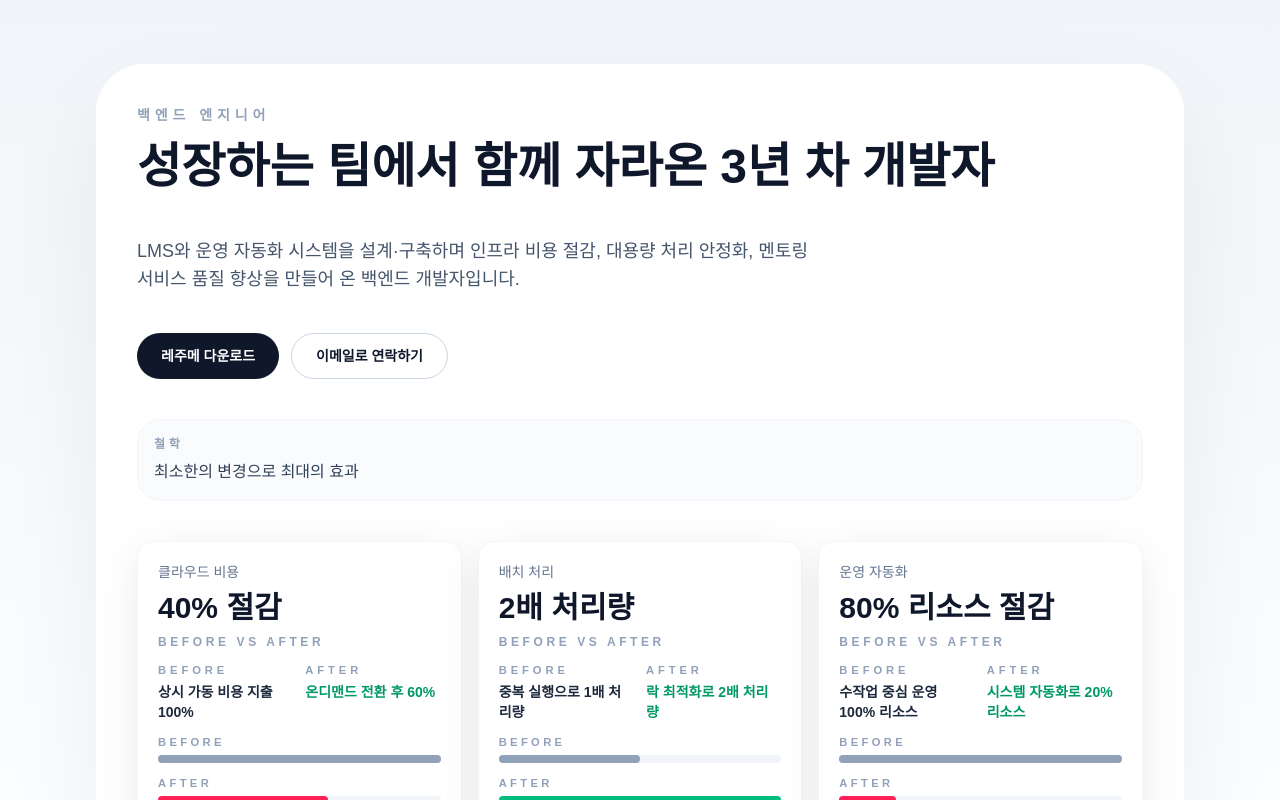
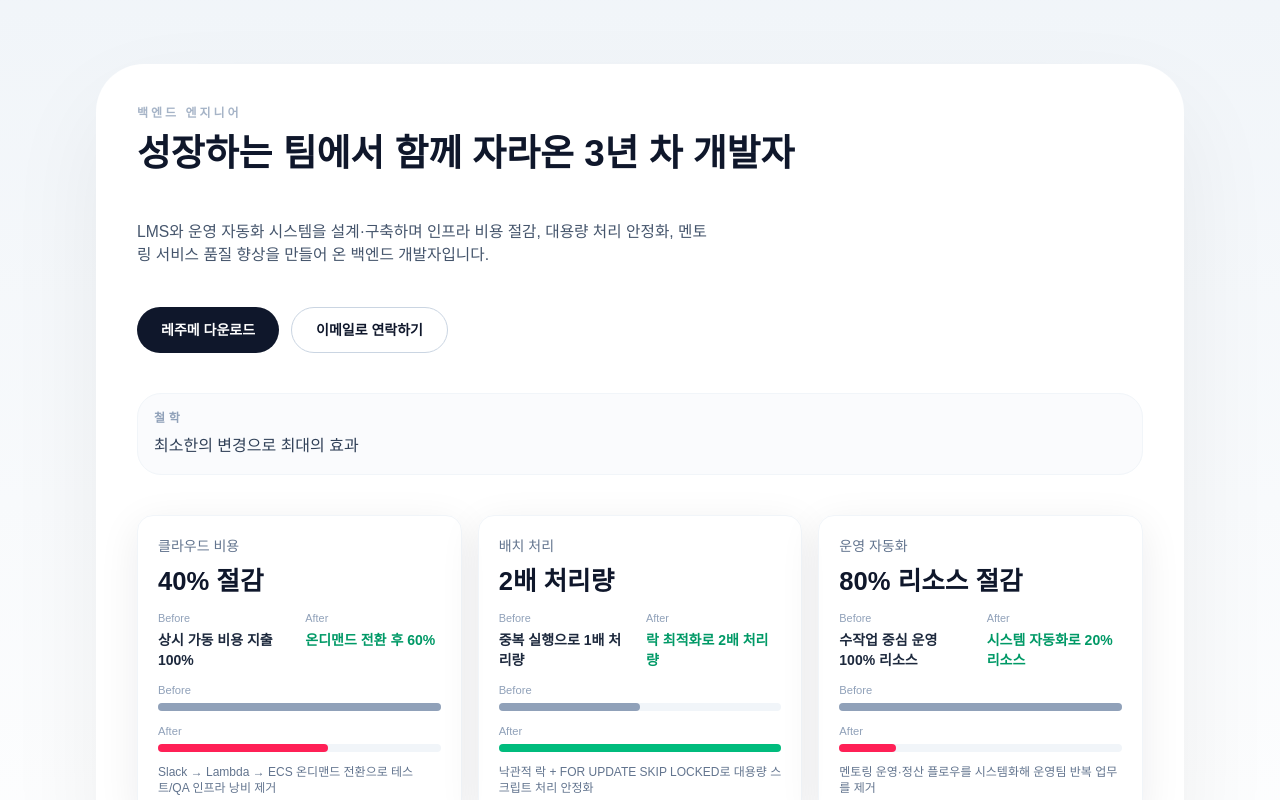
Before and after one commit to chicori3/branding-page, a Next.js app: page / in a window 1280 px wide. Shown: the top 800 px of the page. Built offline with nearby package versions, Linux system fonts and the light colour scheme.

Commit message:
style: polish hero typography and kpi minimal charts

```diff
--- a/src/app/page.tsx
+++ b/src/app/page.tsx
@@ -11,13 +11,17 @@ export default function Home() {
       <main className="mx-auto flex w-full max-w-6xl flex-col gap-20 px-4 sm:px-6 lg:px-8">
         <section className="relative overflow-hidden rounded-[48px] border border-white/60 bg-white/95 p-8 shadow-[0_40px_100px_rgba(15,23,42,0.06)] sm:p-10">
           <div className="space-y-10">
-            <div className="space-y-3">
-              <p className="text-sm font-semibold uppercase tracking-[0.35em] text-slate-400">{siteConfig.role}</p>
-              <h1 className="text-3xl font-semibold leading-tight text-slate-900 sm:text-4xl lg:text-5xl">
+            <div className="space-y-2">
+              <p className="text-xs font-semibold uppercase tracking-[0.25em] text-slate-400/80">
+                {siteConfig.role}
+              </p>
+              <h1 className="text-3xl font-semibold leading-snug text-slate-900 sm:text-[2.3rem] sm:leading-snug">
                 {siteConfig.headline}
               </h1>
             </div>
-            <p className="max-w-2xl text-lg text-slate-600">{siteConfig.summary}</p>
+            <p className="max-w-xl text-base text-slate-600 sm:text-[0.98rem]">
+              {siteConfig.summary}
+            </p>
             <div className="flex flex-wrap gap-3">
               <a
                 href={siteConfig.resumeUrl}
--- a/src/components/KpiCard.tsx
+++ b/src/components/KpiCard.tsx
@@ -15,21 +15,18 @@ export function KpiCard({ title, metric, before, after, description, ariaLabel }
       aria-label={ariaLabel}
     >
       <p className="text-sm font-medium text-slate-500">{title}</p>
-      <div className="mt-2 flex flex-wrap items-baseline gap-2 text-pretty">
-        <p className="text-3xl font-bold text-slate-900">{metric}</p>
-        <span className="text-xs font-semibold uppercase tracking-[0.3em] text-slate-400">
-          Before vs After
-        </span>
+      <div className="mt-2 flex flex-wrap items-baseline justify-between gap-2 text-pretty">
+        <p className="text-2xl font-semibold text-slate-900 sm:text-[1.6rem]">{metric}</p>
       </div>
-      <dl className="mt-3 grid grid-cols-2 gap-3 text-sm text-slate-600">
+      <dl className="mt-3 grid grid-cols-2 gap-3 text-[0.78rem] text-slate-600">
         <div className="space-y-1 break-words">
-          <dt className="text-[0.7rem] font-semibold uppercase tracking-[0.35em] text-slate-400">
+          <dt className="text-[0.68rem] font-medium text-slate-400">
             Before
           </dt>
           <dd className="text-sm font-semibold text-slate-800">{before}</dd>
         </div>
         <div className="space-y-1 break-words">
-          <dt className="text-[0.7rem] font-semibold uppercase tracking-[0.35em] text-slate-400">
+          <dt className="text-[0.68rem] font-medium text-slate-400">
             After
           </dt>
           <dd className="text-sm font-semibold text-emerald-600">{after}</dd>
@@ -38,7 +35,7 @@ export function KpiCard({ title, metric, before, after, description, ariaLabel }
 
       <div className="mt-3 space-y-3">
         <div className="space-y-1">
-          <p className="text-[0.7rem] font-semibold uppercase tracking-[0.3em] text-slate-400">Before</p>
+          <p className="text-[0.7rem] font-medium text-slate-400">Before</p>
           <div className="h-2 rounded-full bg-slate-100">
             <div
               className={`h-2 rounded-full bg-slate-400 ${chart.beforeWidth}`}
@@ -47,7 +44,7 @@ export function KpiCard({ title, metric, before, after, description, ariaLabel }
           </div>
         </div>
         <div className="space-y-1">
-          <p className="text-[0.7rem] font-semibold uppercase tracking-[0.3em] text-slate-400">After</p>
+          <p className="text-[0.7rem] font-medium text-slate-400">After</p>
           <div className="h-2 rounded-full bg-slate-100">
             <div
               className={`h-2 rounded-full ${
@@ -57,10 +54,9 @@ export function KpiCard({ title, metric, before, after, description, ariaLabel }
             />
           </div>
         </div>
-        <p className="text-xs text-slate-400">각 카드의 특성에 맞게 Before/After 비율을 시각적으로 표현했습니다.</p>
       </div>
 
-      <p className="mt-3 text-sm text-slate-600 text-pretty">{description}</p>
+      <p className="mt-3 text-xs text-slate-500">{description}</p>
       <div className="mt-auto" />
     </div>
   );
```
